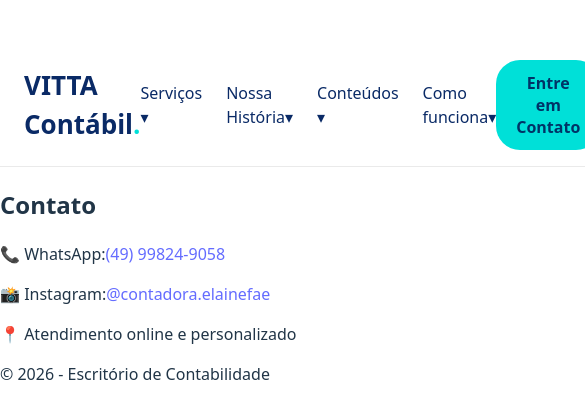
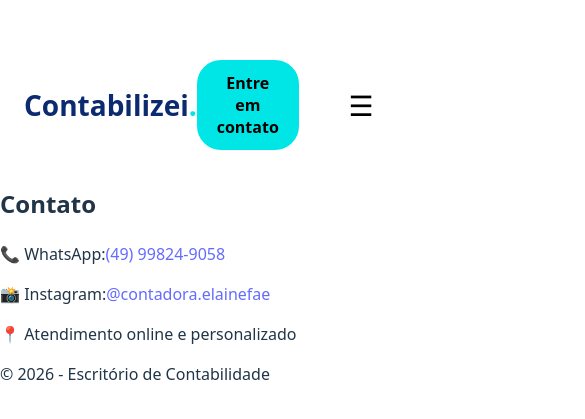
Before and after one commit to CeliaRaizer/Site_Contabilidade, a React (Vite) app: page / in a window 390 px wide. Shown: the part 199-618 px from the top of the page, 585 px wide, since content can reach past the window. Built offline with nearby package versions, Linux system fonts and the light colour scheme.

Commit message:
responsividade

```diff
--- a/src/components/Header.css
+++ b/src/components/Header.css
@@ -1,31 +1,27 @@
 .header {
+  background: white;
   width: 100%;
-  background-color: #ffffff;
-  border-bottom: 1px solid #eaeaea;
 }
 
 .header-container {
   max-width: 1200px;
   margin: 0 auto;
   padding: 16px 24px;
-
   display: flex;
   align-items: center;
   justify-content: space-between;
 }
 
-/* Logo */
 .logo {
-  font-size: 26px;
+  font-size: 28px;
   font-weight: bold;
-  color: #0a2a66;
+  color: #0b2a6f;
 }
 
-.logo .dot {
-  color: #00e0d8;
+.dot {
+  color: #00e5e5;
 }
 
-/* Menu */
 .menu {
   display: flex;
   gap: 24px;
@@ -33,34 +29,76 @@
 
 .menu a {
   text-decoration: none;
-  color: #0a2a66;
+  color: #0b2a6f;
   font-weight: 500;
 }
 
-/* Ações */
 .actions {
   display: flex;
   align-items: center;
   gap: 16px;
 }
 
-.login {
-  text-decoration: none;
-  color: #0a2a66;
-  font-weight: 500;
-}
-
-/* Botão */
 .cta {
-  background-color: #00e0d8;
-  color: #003366;
+  background: #00e5e5;
   border: none;
   padding: 12px 20px;
   border-radius: 24px;
-  font-weight: 600;
+  font-weight: bold;
   cursor: pointer;
 }
 
-.cta:hover {
-  background-color: #00cfc8;
+.menu-toggle {
+  display: none;
+  background: none;
+  border: none;
+  font-size: 28px;
+  cursor: pointer;
 }
+
+@media (max-width: 768px) {
+  /* Esconde menu desktop */
+  .menu {
+    display: none;
+  }
+
+  /* Mostra botão ☰ */
+  .menu-toggle {
+    display: block;
+  }
+}
+
+.mobile-menu {
+  position: fixed;
+  top: 0;
+  left: 0;
+  width: 100%;
+  height: 100vh;
+  background: #f7f9fc;
+  padding: 24px;
+  display: flex;
+  flex-direction: column;
+  gap: 20px;
+  z-index: 999;
+}
+
+.mobile-menu a {
+  text-decoration: none;
+  font-size: 18px;
+  color: #0b2a6f;
+  border-bottom: 1px solid #ddd;
+  padding-bottom: 12px;
+}
+
+.close {
+  align-self: flex-end;
+  background: none;
+  border: none;
+  font-size: 28px;
+  cursor: pointer;
+}
+
+.mobile-cta {
+  margin-top: 20px;
+  width: 100%;
+}
--- a/src/components/Header.jsx
+++ b/src/components/Header.jsx
@@ -1,29 +1,60 @@
+import { useState } from "react";
 import "./Header.css";
 
-//topo do site (logo, menu de navegação, botão de contato)
 function Header() {
+  const [menuOpen, setMenuOpen] = useState(false);
+
   return (
     <header className="header">
       <div className="header-container">
         {/* Logo */}
         <div className="logo">
-          <span>VITTA Contábil</span>
+          <span>Contabilizei</span>
           <span className="dot">.</span>
         </div>
 
-        {/* Menu */}
+        {/* Menu desktop */}
         <nav className="menu">
           <a href="#">Serviços ▾</a>
-          <a href="#">Nossa História▾</a>
+          <a href="#">Nossa História ▾</a>
           <a href="#">Conteúdos ▾</a>
-          <a href="#">Como funciona▾</a>
+          <a href="#">Como funciona ▾</a>
         </nav>
 
         {/* Ações */}
         <div className="actions">
-          <button className="cta">Entre em Contato</button>
+          <button className="cta"> Entre em contato</button>
+
+          {/* Botão mobile */}
+          <button
+            className="menu-toggle"
+            onClick={() => setMenuOpen(!menuOpen)}
+          >
+            ☰
+          </button>
         </div>
       </div>
+
+      {/* Menu mobile */}
+      {menuOpen && (
+        <div className="mobile-menu">
+          <button
+            className="close"
+            onClick={() => setMenuOpen(false)}
+          >
+            ✕
+          </button>
+
+          <a href="#">Serviços</a>
+          <a href="#">Nossa Historia</a>
+          <a href="#">Conteúdos</a>
+          <a href="#">Como funciona</a>
+
+          <button className="cta mobile-cta">
+            Entre em contato
+          </button>
+        </div>
+      )}
     </header>
   );
 }
```
